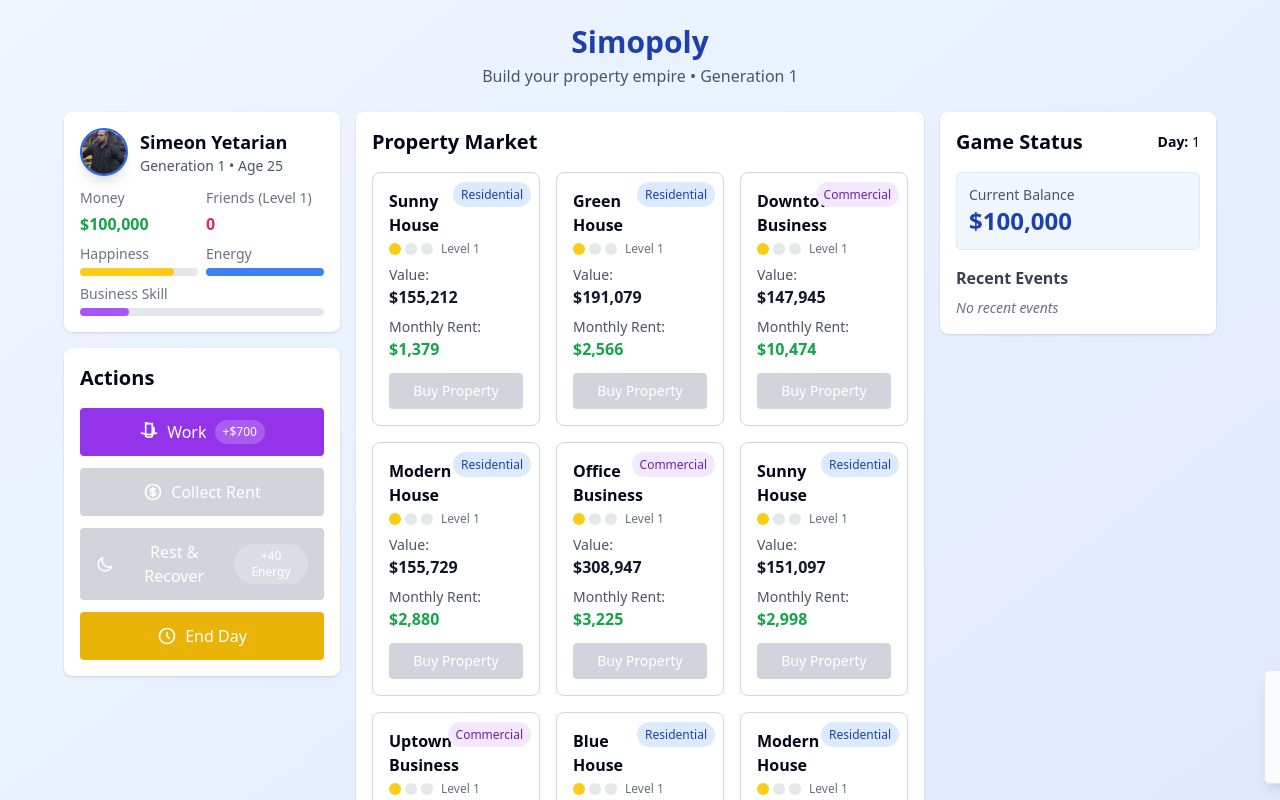
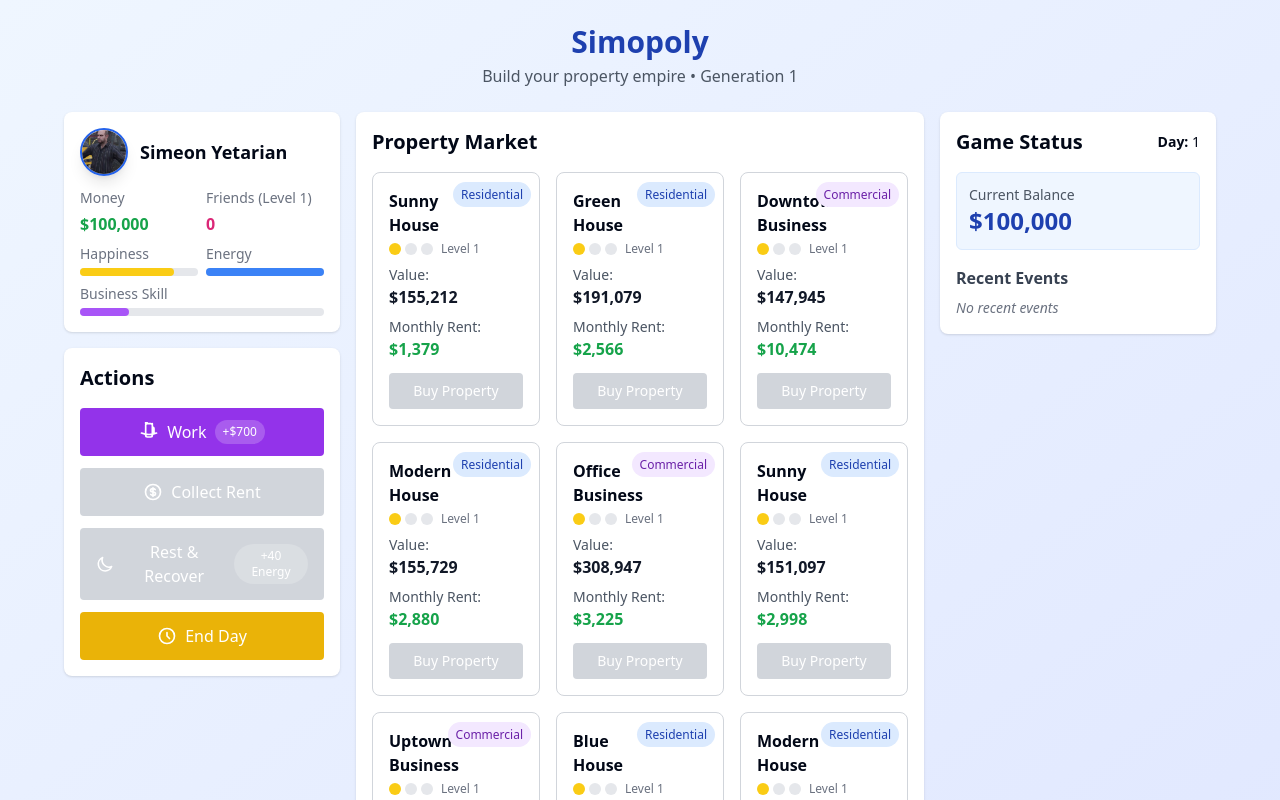
Before and after one commit to GabScalon/sim-legacy-tycoon, a React (Vite) app: page / in a window 1280 px wide. Shown: the top 800 px of the page. Built offline with nearby package versions, Linux system fonts and the light colour scheme.

Commit message:
Update Character.tsx
Tirando geração e idade

```diff
--- a/src/components/Character.tsx
+++ b/src/components/Character.tsx
@@ -20,7 +20,6 @@ const Character = ({ character }: CharacterProps) => {
         />
         <div>
           <h3 className="font-bold text-lg">{character.name}</h3>
-          <p className="text-sm text-gray-600">Generation {character.generation} • Age {character.age}</p>
         </div>
       </div>
 
```
